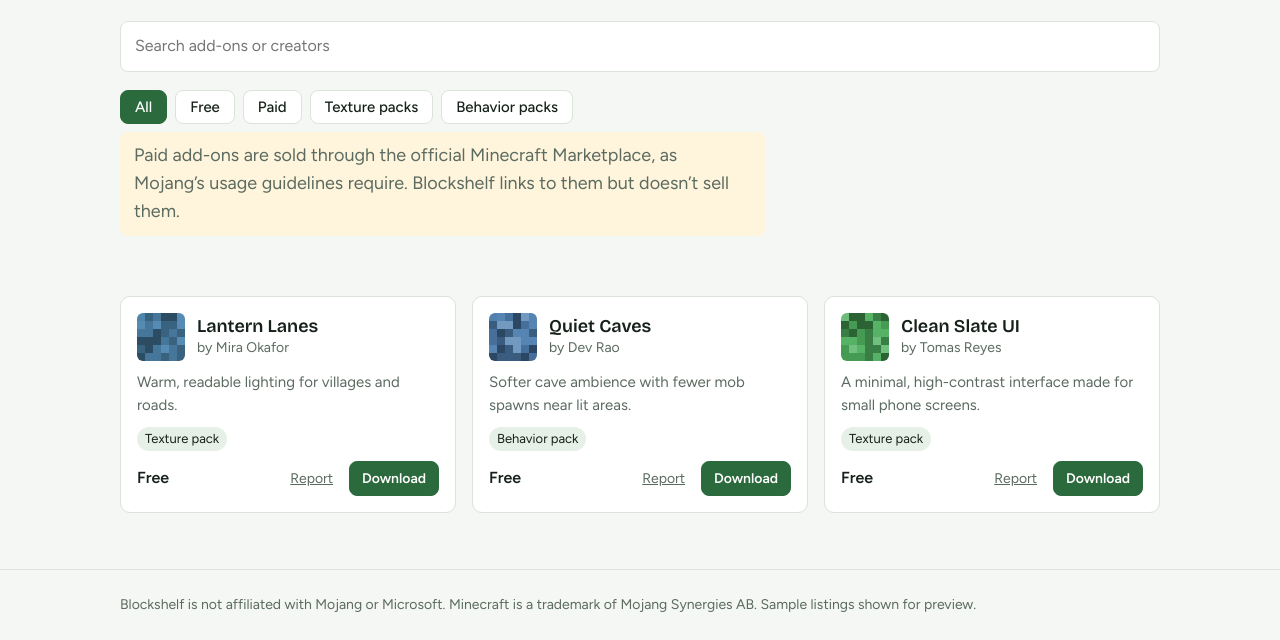
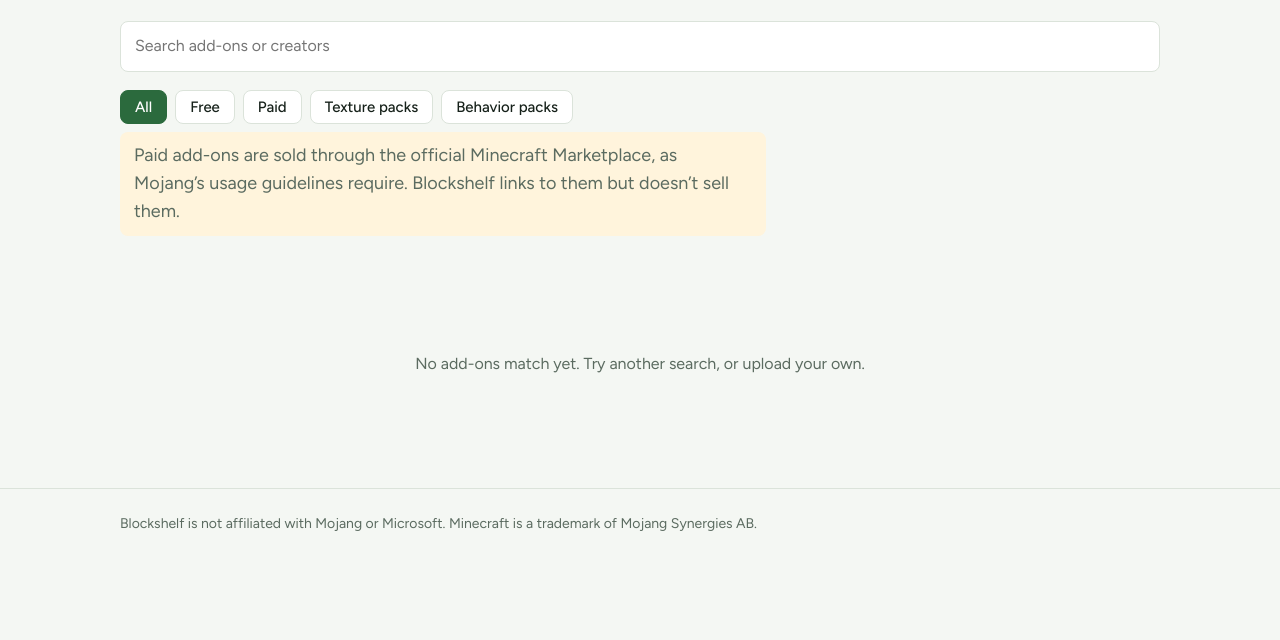
Before and after one commit to CHINTU242001/BlockShelf, a plain HTML site: page index.html in a window 1280 px wide. Shown: the part 350-990 px from the top of the page. After the commit the page ends 909 px from the top, so only its background shows below. Drawn offline with nearby package versions, Linux system fonts and the light colour scheme; no server answers.

Commit message:
Add files via upload

```diff
--- a/index.html
+++ b/index.html
@@ -86,7 +86,7 @@ footer{border-top:1px solid var(--line);padding:24px 0;color:var(--muted);font-s
 <div class="grid" id="grid" aria-live="polite"></div>
 </main>
 
-<footer><div class="wrap">Blockshelf is not affiliated with Mojang or Microsoft. Minecraft is a trademark of Mojang Synergies AB. Sample listings shown for preview.</div></footer>
+<footer><div class="wrap">Blockshelf is not affiliated with Mojang or Microsoft. Minecraft is a trademark of Mojang Synergies AB.</div></footer>
 
 <dialog id="dlg">
 <form id="uf" method="dialog">
@@ -106,11 +106,7 @@ footer{border-top:1px solid var(--line);padding:24px 0;color:var(--muted);font-s
 <script>
 var SB_URL='https://oxxmfkodcikppzxunsgu.supabase.co',SB_KEY='sb_publishable_FcGTK3vcbyIjEk2QhytIqw_E91Rn7nf';
 var H={apikey:SB_KEY,'Content-Type':'application/json'};
-var base=[
-{n:'Lantern Lanes',c:'Mira Okafor',t:'Texture pack',p:'Free',d:'Warm, readable lighting for villages and roads.'},
-{n:'Quiet Caves',c:'Dev Rao',t:'Behavior pack',p:'Free',d:'Softer cave ambience with fewer mob spawns near lit areas.'},
-{n:'Clean Slate UI',c:'Tomas Reyes',t:'Texture pack',p:'Free',d:'A minimal, high-contrast interface made for small phone screens.'}
-];
+var base=[];
 var items=base.slice(),filter='all',grid=document.getElementById('grid');
 function hue(s){var h=0;for(var i=0;i<s.length;i++)h=(h*31+s.charCodeAt(i))%360;return h}
 function px(name){var h=hue(name),seed=h+7,o='';for(var i=0;i<36;i++){seed=(seed*1103515245+12345)&0x7fffffff;var l=28+(seed%40);o+='<span style="background:hsl('+h+',38%,'+l+'%)"></span>'}return o}
```
